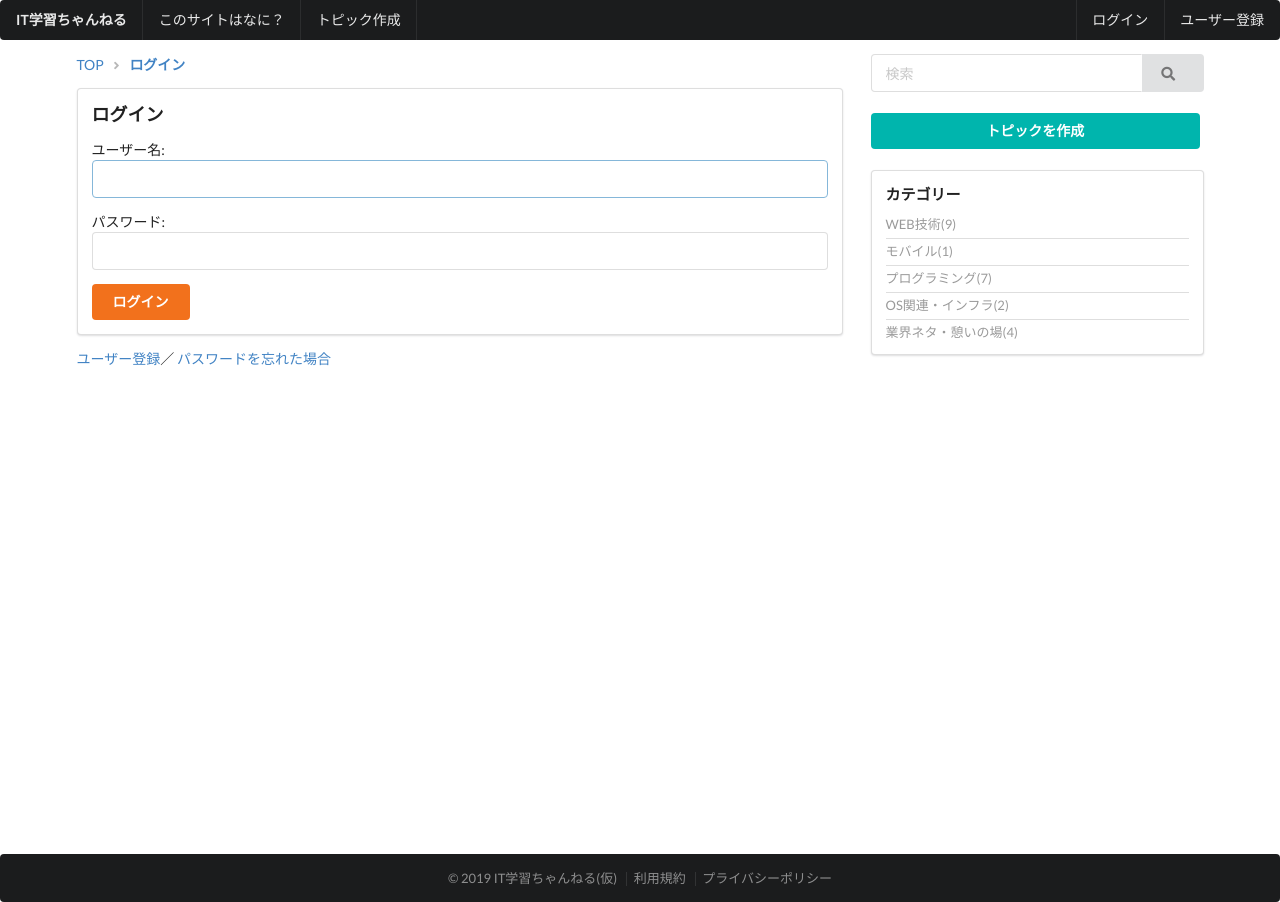
After one commit to Hiroaki-Iwata/django_bbs, a Django app: page /accounts/login/ in a window 1280 px wide. The commit adds this page. Run offline with Django 3.2, Linux system fonts and the light colour scheme; data comes from the database, SQL or seed files in the repository; some libraries are stand-ins or nearby versions.

Commit message:
ログイン画面の作成

```diff
--- a/templates/base/base.html
+++ b/templates/base/base.html
@@ -28,7 +28,7 @@
             <a class="item" href="">ユーザー情報</a>
             <a class="item" href="">ログアウト</a>
             {% else %}
-            <a class="item" href="">ログイン</a>
+            <a class="item" href="{% url 'login' %}">ログイン</a>
             <a class="item" href="{% url 'accounts:create' %}">ユーザー登録</a>
             {% endif %}
         </div>
--- /dev/null
+++ b/templates/registration/login.html
@@ -0,0 +1,26 @@
+{% extends 'base/base.html' %}
+{% block title %}ITについて切磋琢磨する掲示板 - {{ block.super }}{% endblock %}
+{% block content %}
+<div class="ui grid stackable">
+    <div class="eleven wide column">
+        <div class="ui breadcrumb">
+            <a href="{% url 'base:top' %}" class="section">TOP</a>
+            <i class="right angle icon divider"></i>
+            <a class="active section">ログイン</a>
+        </div>
+        <div class="ui segment">
+            <div class="content">
+                <div class="header"><h3>ログイン</h3></div>
+                <form class="ui form" action="" method="POST">
+                    {% csrf_token %}
+                    {{form.as_p}}
+                    <button class="ui orange button" type="submit">ログイン</button>
+                </form>
+            </div>
+        </div>
+        <a class="ui item" href="{% url 'accounts:create' %}">ユーザー登録</a>／
+        <a class="ui item" href="{% url 'password_reset' %}">パスワードを忘れた場合</a>
+    </div>
+    {% include 'base/sidebar.html' %}
+</div>
+{% endblock %}
```
